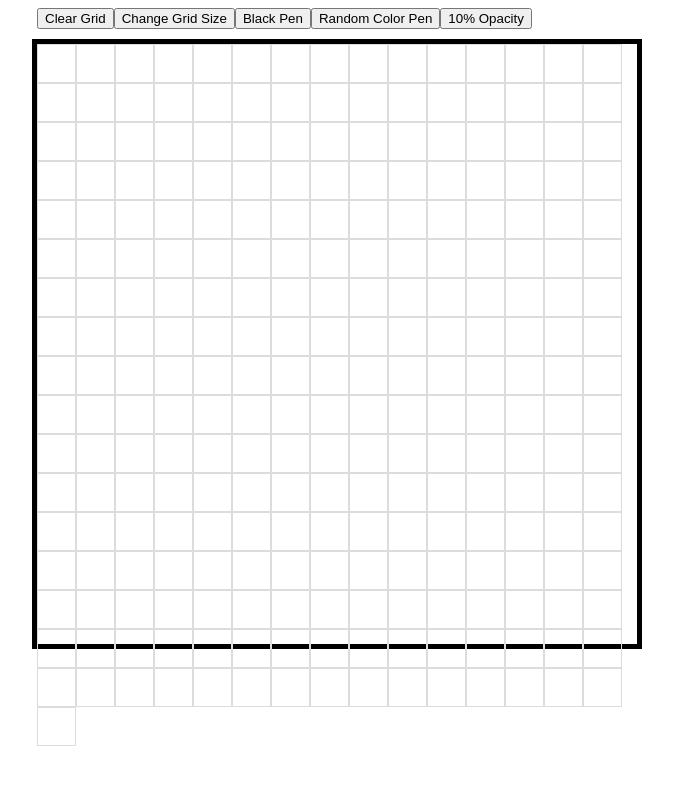
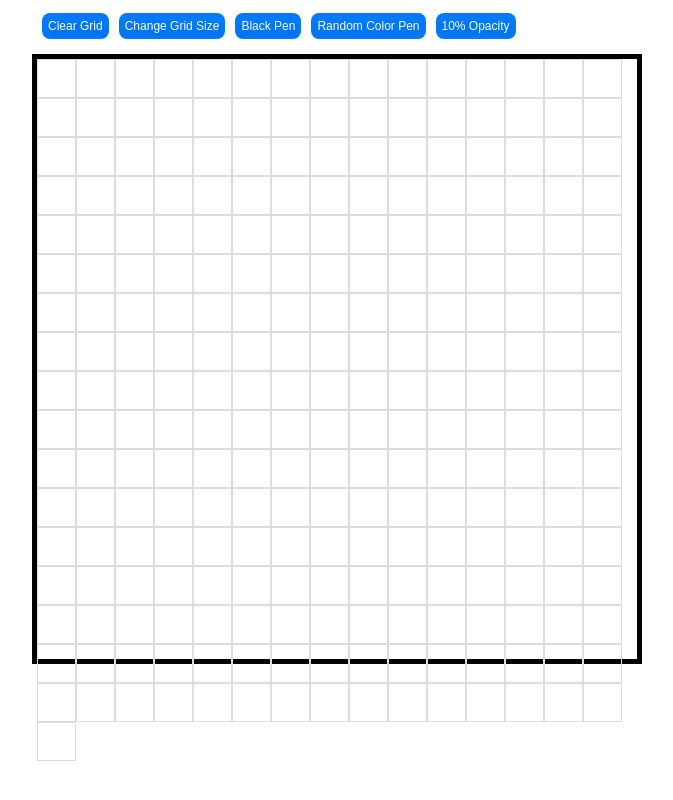
Before and after one commit to TuSeMorte/ETCH-A-SKETCH, a plain HTML site: page index.html in a window 1280 px wide. Shown: the whole page, without its empty margins (303-976 px from the left). Drawn offline with Linux system fonts and the light colour scheme.

Commit message:
Added Additional Codcss and code  for all buttons

```diff
--- a/css/ETCH-A-SKETCH.css
+++ b/css/ETCH-A-SKETCH.css
@@ -14,3 +14,17 @@
     border: 0.25px solid rgb(220, 220, 220);
     float: left;
 }
+button{
+    border-color: #007bffb7;
+    border-radius: 8px;
+    border-style: solid;
+    color: #fff;
+    font-size: 12px;
+    background: linear-gradient(#007bff, #0073ee);
+    padding: 4px;
+    margin: 5px;
+}
+button:hover{
+    background: linear-gradient(#007bffe5, #0073eee0);
+
+}
```
